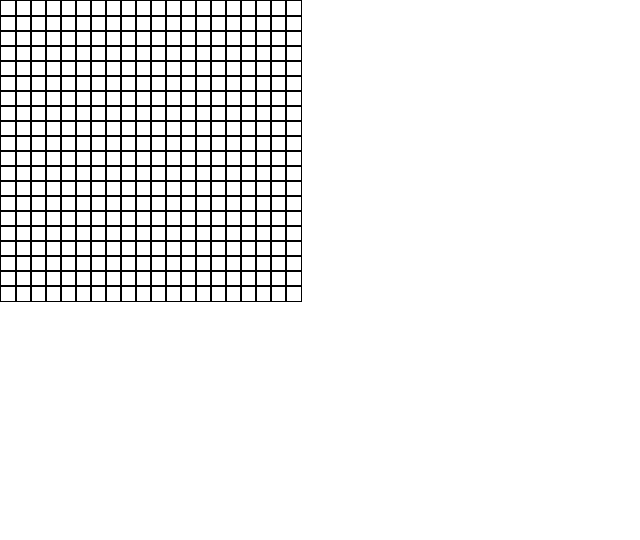
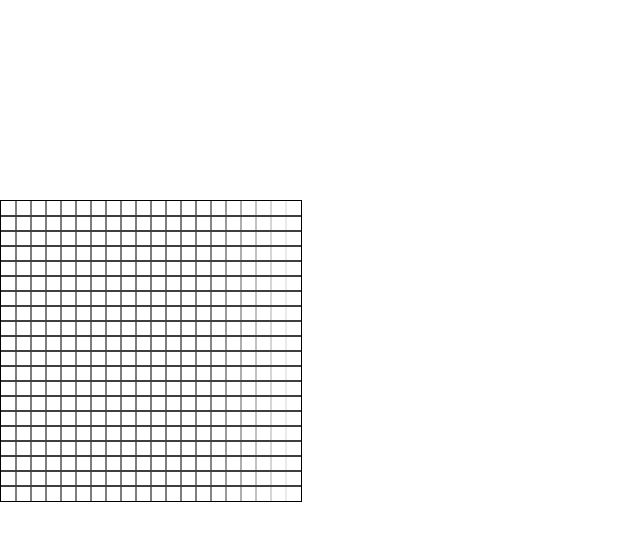
Before and after one commit to NandoTheessen/Convays-Game-of-Life, a React (Create React App) app in the folder src/: page / in a window 1280 px wide. Shown: the top 540 px of the page, without its empty margins (0-640 px from the left). Built offline with nearby package versions, Linux system fonts and the light colour scheme.

Commit message:
Display grid on canvas, bring cells to life on click
- add useRef hook to set up canvas ref
- Implement logic to paint grid
- Implement logic of clicking on cells

```diff
--- a/src/src/App.js
+++ b/src/src/App.js
@@ -3,25 +3,51 @@ import React, { useState, useEffect, useRef } from 'react';
 const App = props => {
   const [height, setHeight] = useState(300);
   const [width, setWidth] = useState(300);
+  const [shouldanimate, setShouldanimate] = useState(false);
+  const [timestamp, setTimestamp] = useState(Date.now());
+  const canvasRef = useCanvas();
 
-  const canvasRef = useCanvas();
+  const animate = timestamp => {
+    if (shouldanimate) {
+      requestAnimationFrame(timestamp => animate(timestamp));
+    }
+  };
+  const determinePosition = e => {
+    const pos = document
+      .getElementsByTagName('canvas')[0]
+      .getBoundingClientRect();
+    console.log(e.clientX - pos.x, e.clientY - pos.y);
+    const xAxis = Math.floor((e.clientX - pos.x) / 15);
+    const yAxis = Math.floor((e.clientY - pos.y) / 15);
+    const ctx = canvasRef.current.getContext('2d');
+
+    ctx.fillRect(
+      e.clientX - pos.x - ((e.clientX - pos.x) % 15),
+      e.clientY - pos.y - ((e.clientY - pos.y) % 15),
+      15,
+      15
+    );
+    console.log(xAxis, yAxis);
+  };
+
   console.log(canvasRef);
   return (
     <canvas
       ref={canvasRef}
-      style={{ border: '1px solid black' }}
+      style={{ border: '1px solid black', marginTop: '200px' }}
       height={height}
       width={width}
+      onClick={determinePosition}
     />
   );
   function useCanvas(context = '2d') {
     const canvasRef = useRef(null);
-    const [timestamp, setTimestamp] = useState(Date.now());
-    const [shouldanimate, setShouldanimate] = useState(false);
 
-    useEffect(timestamp => {
+    useEffect(() => {
       const ctx = canvasRef.current.getContext(context);
       ctx.beginPath();
+      ctx.lineWidth = 0.1;
+      ctx.strokeStyle = 'rgba(0, 0, 0, 0.2)';
       for (let i = 15, l = 300; i < l; i += 15) {
         ctx.moveTo(i, 0);
         ctx.lineTo(i, 300);
@@ -32,7 +58,7 @@ const App = props => {
           ctx.stroke();
         }
       }
-      let animationFrameId = requestAnimationFrame(timestamp => {
+      let animationFrameId = requestAnimationFrame(() => {
         animate(timestamp);
       });
 
@@ -40,11 +66,6 @@ const App = props => {
     }, []);
 
     return canvasRef;
-    function animate(timestamp) {
-      if (shouldanimate) {
-        requestAnimationFrame(timestamp => animate(timestamp));
-      }
-    }
   }
 };
 
```
